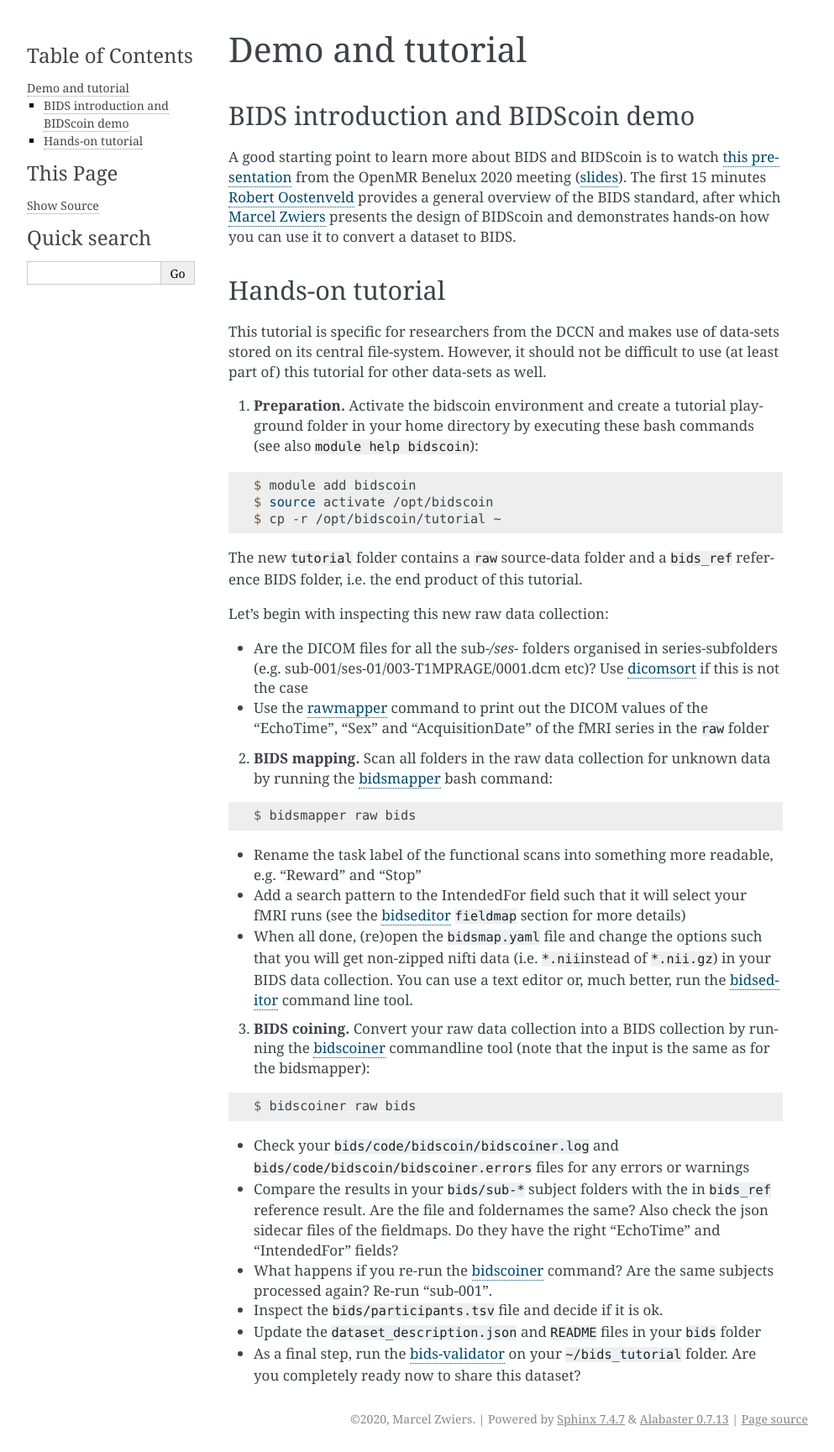
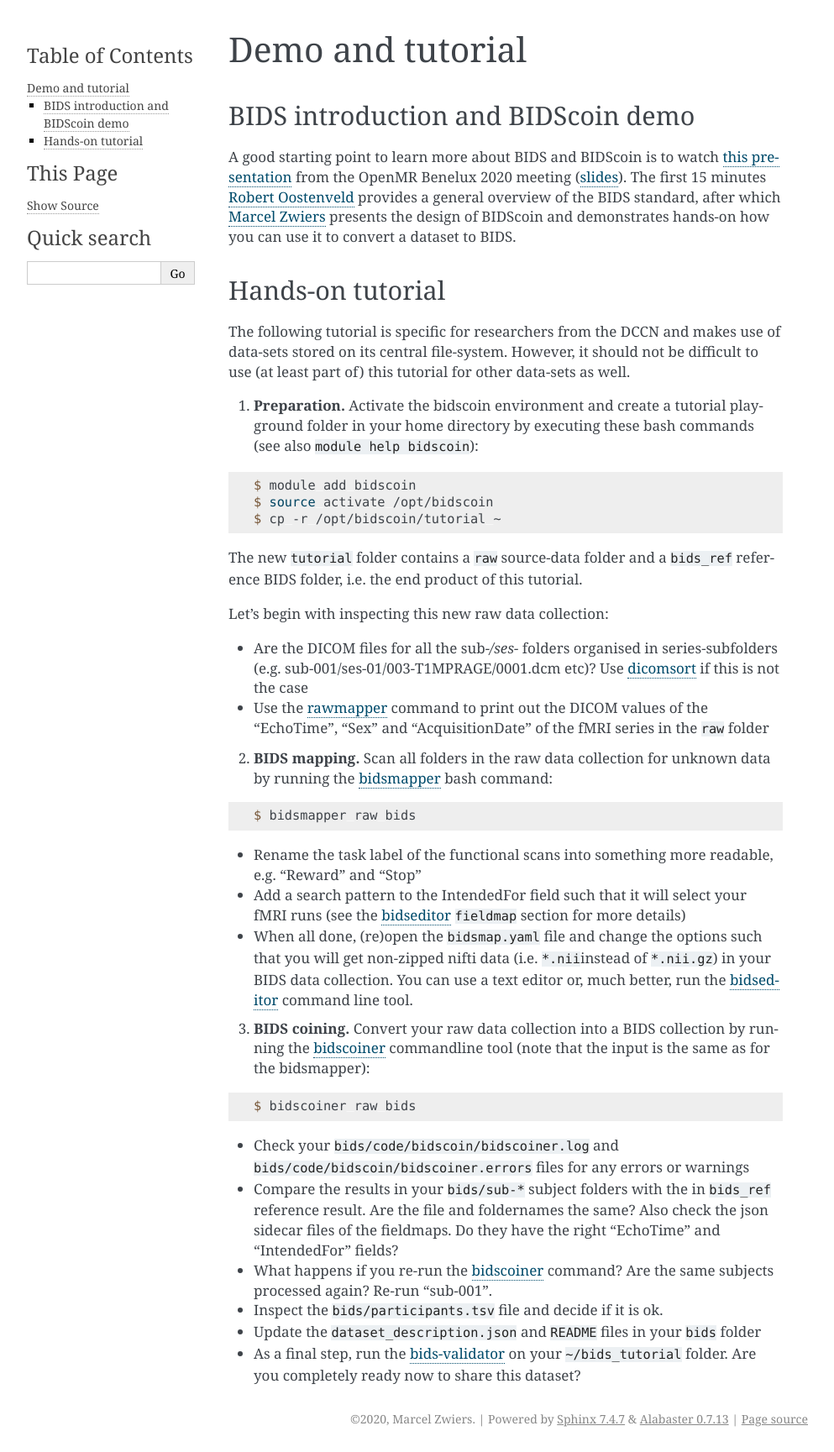
Before and after one commit to Donders-Institute/bidscoin, a Sphinx documentation site: the page built from docs/tutorial.rst, in a window 1280 px wide. Shown: the whole page at 84% size, without its empty margins (148-1141 px from the left). Built offline with Sphinx 7.4.7, drawn with Linux system fonts in a browser that asks for light colours.

Commit message:
Improved documentation

```diff
--- a/docs/tutorial.rst
+++ b/docs/tutorial.rst
@@ -9,7 +9,7 @@
 Hands-on tutorial
 -----------------
 
-This tutorial is specific for researchers from the DCCN and makes use of data-sets stored on its central file-system. However, it should not be difficult to use (at least part of) this tutorial for other data-sets as well.
+The following tutorial is specific for researchers from the DCCN and makes use of data-sets stored on its central file-system. However, it should not be difficult to use (at least part of) this tutorial for other data-sets as well.
 
 1. **Preparation.** Activate the bidscoin environment and create a tutorial playground folder in your home directory by executing these bash commands (see also ``module help bidscoin``):
 
```
